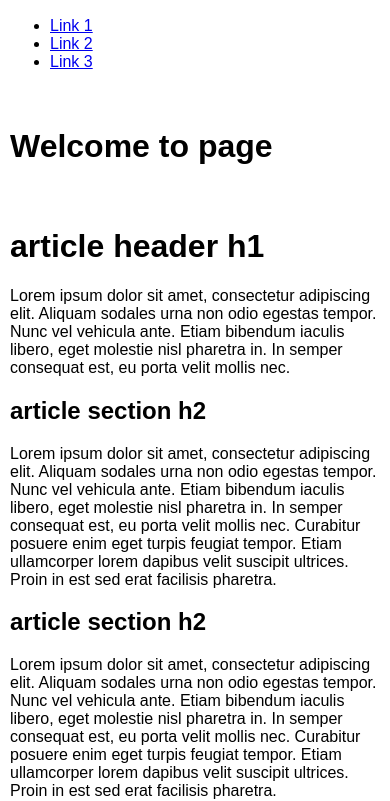
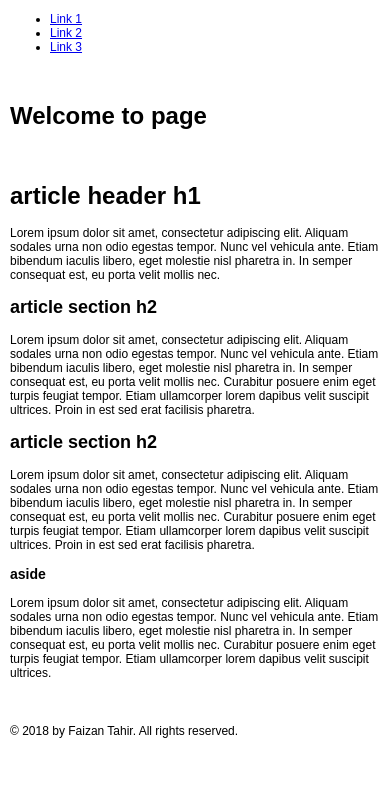
Before and after one commit to F-Tahir/HTML5Template, a plain HTML site: page index.html in a window 390 px wide. Shown: the part 63-864 px from the top of the page. Drawn offline with Linux system fonts and the light colour scheme.

Commit message:
Made distinction between wrapper and container. Messing around with REM (unfinished)

```diff
--- a/css/main.css
+++ b/css/main.css
@@ -5,6 +5,29 @@
 *, *::before, *::after {
     box-sizing: border-box;
 }
+
+/* ==========================================================================
+   Setting REM for various devices
+   ========================================================================== */
+html {
+    /* 1 rem = font size of root element (html). font size of root element is 16px
+    by default, so  set 1 rem to be equal to 16px for screens bigger than 768px*/
+    font-size: 100%;
+}
+@media only screen and (max-width: 768px) and (min-width: 415px) {
+    html {
+        /* For screens <= 768px, set 1rem = 14px*/
+        font-size: 87.5%;
+    }
+}
+
+@media only screen and (max-width: 414px) {
+    html {
+        /* For screens <0 414px, set 1rem = 12px*/
+        font-size: 75%;
+    }
+}
+
 
 /* ==========================================================================
    User-defined styles
@@ -21,7 +44,7 @@
     padding: 10px;
 }
 
-.fixed-width-1280px-container {
+.fixed-width-wrapper {
     max-width: 1280px;
     margin: 0 auto;
 }
--- a/index.html
+++ b/index.html
@@ -21,7 +21,7 @@
 
     <!-- Can optionally be placed in the header tag below, this is personal preference. MDN endorses both ways. -->
     <div class="full-width-container">
-        <nav class="fixed-width-1280px-container">
+        <nav class="fixed-width-wrapper">
             <img src="http://via.placeholder.com/200x50" alt="Template Website Logo">
             <ul>
                 <li>
@@ -39,14 +39,14 @@
 
     <!-- Usually a big strip on the top of the page with a header and/or image product (i.e. a product landing page).-->
     <div class="full-width-container">
-        <header class="fixed-width-1280px-container">
+        <header class="fixed-width-wrapper">
             <h1>Welcome to page</h1>
         </header>
     </div>
 
     <!-- Main content of page starts here. The content in the main tag should contain most of the UNIQUE content of the given webpage.-->
     <div class="full-width-container">
-        <main class="fixed-width-1280px-container">
+        <main class="fixed-width-wrapper">
             <!-- Article element specifies independent, self-contained content and can consist of "sections", which is a thematic grouping of content-->
             <article>
                 <header>
@@ -82,7 +82,7 @@
     </div>
 
     <div class="full-width-container">
-        <footer class="fixed-width-1280px-container">
+        <footer class="fixed-width-wrapper">
             <p>&copy; 2018 by Faizan Tahir. All rights reserved.</p>
         </footer>
     </div>
```
Also changed, not shown: readme.md.
